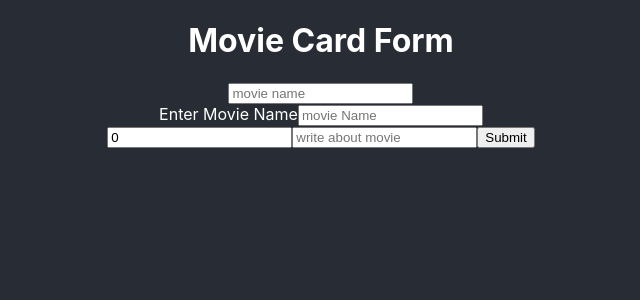
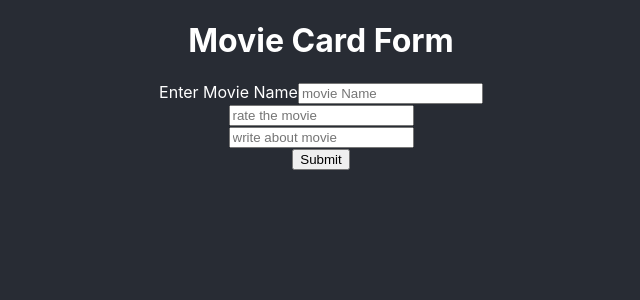
Before and after one commit to sineka-mediwave/react-project, a React (Create React App) app in the folder app/: page / in a window 1280 px wide. Shown: the top 300 px of the page, without its empty margins (319-959 px from the left). Built offline with nearby package versions, Linux system fonts and the light colour scheme.

Commit message:
without-formik

```diff
--- a/app/src/App.jsx
+++ b/app/src/App.jsx
@@ -1,6 +1,5 @@
 import "./App.css";
-import { Formik, Form, Field, ErrorMessage } from "formik";
-import * as Yup from "yup";
+import { useState } from "react";
 import Input from "./Components/Input";
 
 function App() {
@@ -10,69 +9,38 @@ function App() {
     ratings: 0,
     url: "",
   };
-
-  const validationSchema = Yup.object().shape({
-    title: Yup.string().required("Title is required"),
-    description: Yup.string()
-      .required("Description is required")
-      .min(5, "Description should be at least 5 characters"),
-    ratings: Yup.number()
-      .required("Ratings is required")
-      .max(10, "Rating cannot be greater than 10"),
-    url: Yup.string().url("Enter a valid URL").required("URL is required"),
-  });
+  const [] = useState(initialValues);
   return (
     <div className="App">
       <main className="App-header">
         <h1>Movie Card Form</h1>
-        <Formik
-          initialValues={initialValues}
-          validationSchema={validationSchema}
-          onSubmit={(values, actions) => {
-            // alert(JSON.stringify(values, null, 2));
-            console.log(values);
-            actions.setSubmitting(false);
-          }}
-        >
-          {({ setFieldValue,touched,error }) => (
-            <Form>
-              <Field
-                type="text"
-                name="title"
-                id="title"
-                placeholder="movie name"
-              />
-              <ErrorMessage name="title" component="div" />
+            <form>
               <Input
                 name="title"
                 type="text"
                 id="title"
                 label="Enter Movie Name"
                 placeholder="movie Name"
-                onChange = {(e) => setFieldValue('title', e.target.value)}
+                // onChange = {(e) => setFieldValue('title', e.target.value)}
                 // onBlur = {()=> (...touched, "title":true)}
               />
 
-              <Field
+              <Input
                 type="number"
                 name="ratings"
                 id="ratings"
                 placeholder="rate the movie"
               />
-              <ErrorMessage name="ratings" component="div" />
 
-              <Field
+              <Input
                 type="text"
                 name="description"
                 placeholder="write about movie"
                 id="description"
               />
-              <ErrorMessage name="description" />
 
               <button type="submit" >Submit</button>
-            </Form>
-          )}
-        </Formik>
+            </form>
       </main>
     </div>
   );
```
